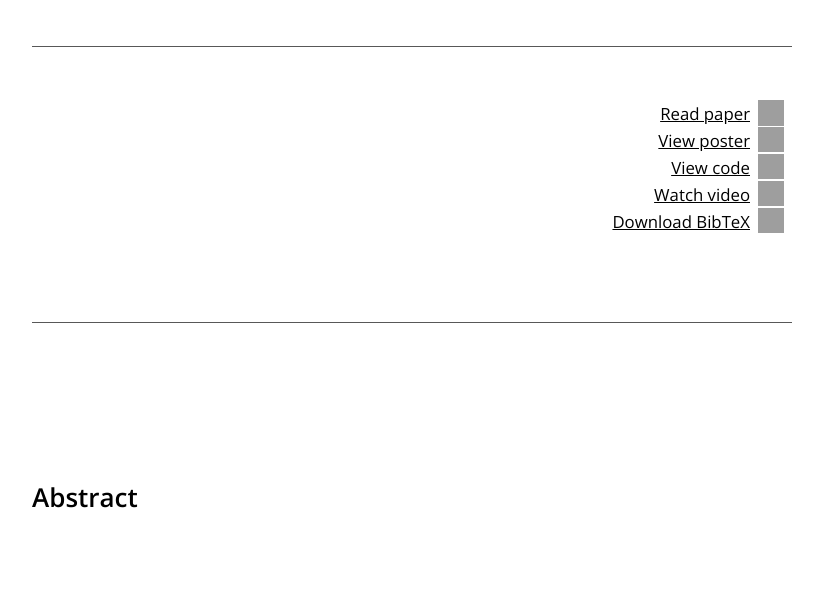
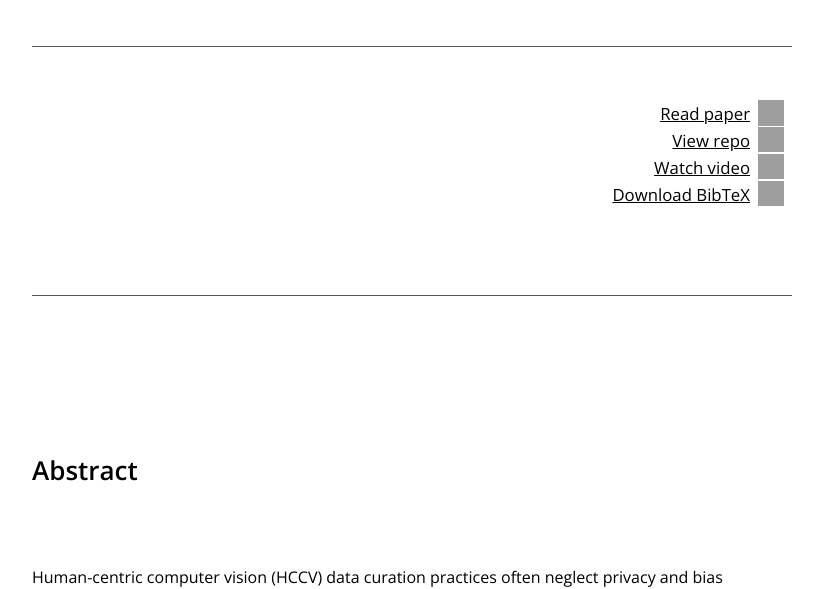
Before and after one commit to SonyResearch/responsible_data_curation, a plain HTML site: page index.html in a window 1280 px wide. Shown: the part 863-1452 px from the top of the page, without its empty margins (228-1051 px from the left). Drawn offline with nearby package versions, Linux system fonts and the light colour scheme; grey boxes are pictures that could not be loaded.

Commit message:
update repo links

```diff
--- a/index.html
+++ b/index.html
@@ -114,12 +114,8 @@
     </span>
     <br>
 
-
-    <span><a href=https://neurips.cc/virtual/2023/oral/73743 target="_blank">View poster</a></span>
-    <br>
-
-
-    <span><a href=https://sonyresearch.github.io/responsible_data_curation target="_blank">View code</a></span>
+    <span><a href=https://github.com/SonyResearch/responsible_data_curation
+             target="_blank">View repo</a></span>
     <br>
 
 
@@ -157,7 +153,7 @@
     <img src="https://sonyresearch.github.io/responsible_data_curation/assets/images/rdc2.png" alt="The guiding principles behind of considerations and recommendations" />
   </figure>
 
-  <p>(To guide data curators towards more ethical yet resource-intensive curation, we also provide a <a href="https://sonyresearch.github.io/responsible_data_curation" target="_blank">checklist</a>.)</p>
+  <p>(To guide data curators towards more ethical yet resource-intensive curation, we also provide a <a href="https://github.com/SonyResearch/responsible_data_curation" target="_blank">checklist</a>.)</p>
 
 <p>It is important to make clear that our proposals are not intended for the evaluation of HCCV systems that detect, predict, or label sensitive or objectionable attributes such as race, gender, sexual orientation, or disability.</p>
   <h2>Considerations and Recommendations</h2>
```
